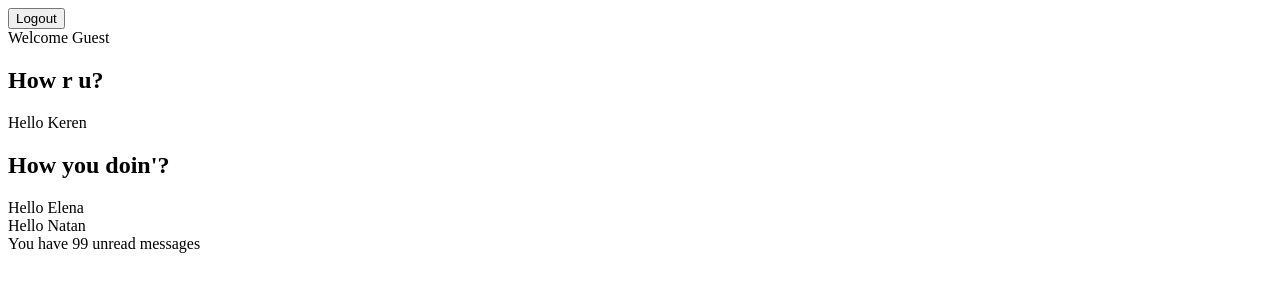
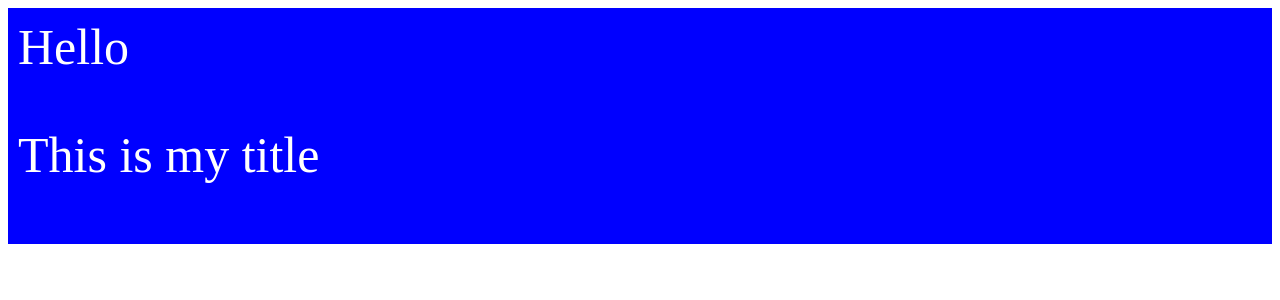
Before and after one commit to KerenMay/React-lesson, a React (Create React App) app in the folder react-apps/: page / in a window 1280 px wide. Shown: the top 300 px of the page. Built offline with nearby package versions, Linux system fonts and the light colour scheme.

Commit message:
Added example of using the children og components

```diff
--- /dev/null
+++ b/react-apps/src/applications/005_children/App.jsx
@@ -0,0 +1,27 @@
+function StyleTitle({ children }) {
+  return (
+    <div
+      style={{
+        background: "blue",
+        color: "white",
+        padding: "10px",
+        fontSize: "50px",
+      }}
+    >
+      {children}
+    </div>
+  );
+}
+
+function App() {
+  return (
+    <div>
+      <StyleTitle>
+        <div>Hello</div>
+        <p>This is my title</p>
+      </StyleTitle>
+    </div>
+  );
+}
+
+export default App;
--- a/react-apps/src/index.js
+++ b/react-apps/src/index.js
@@ -1,6 +1,6 @@
 import React from "react";
 import ReactDOM from "react-dom/client";
-import App from "./applications/004_conditionalRender/App";
+import App from "./applications/005_children/App";
 import reportWebVitals from "./reportWebVitals";
 
 const root = ReactDOM.createRoot(document.getElementById("root"));
```
